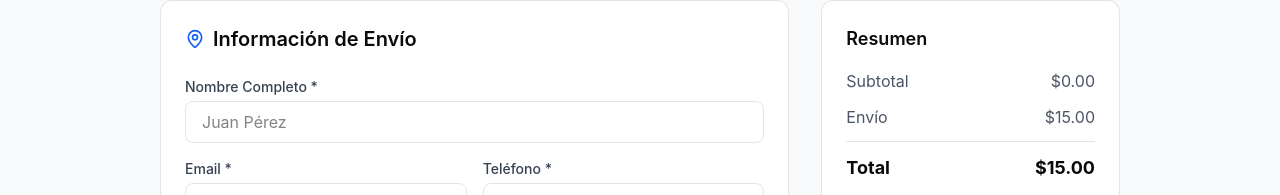
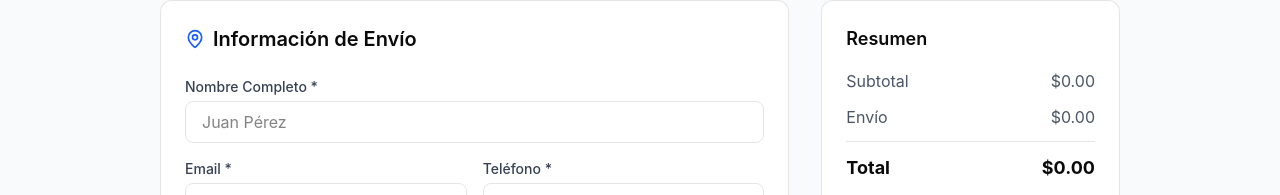
Before and after one commit to gsmarco/gdl-place-front, a React (Vite) app: page /checkout in a window 1280 px wide. Shown: the part 261-456 px from the top of the page. Built offline with nearby package versions, Linux system fonts and the light colour scheme; sample sign-in values are in the browser's storage.

Commit message:
Sprint 6 ajuste shipping frontend 2026-04-21

```diff
--- a/src/app/pages/buyer/Checkout.tsx
+++ b/src/app/pages/buyer/Checkout.tsx
@@ -56,7 +56,8 @@ export function Checkout() {
     (sum, item) => sum + item.product.price * item.quantity,
     0,
   );
-  const shipping = 15;
+  // const shipping = if(subtotal < 1000 ? 15 : 0);
+  const shipping = subtotal > 0 && subtotal < 1000 ? 15 : 0;
   const total = subtotal + shipping;
 
   const guardaDatos = async () => {
```
